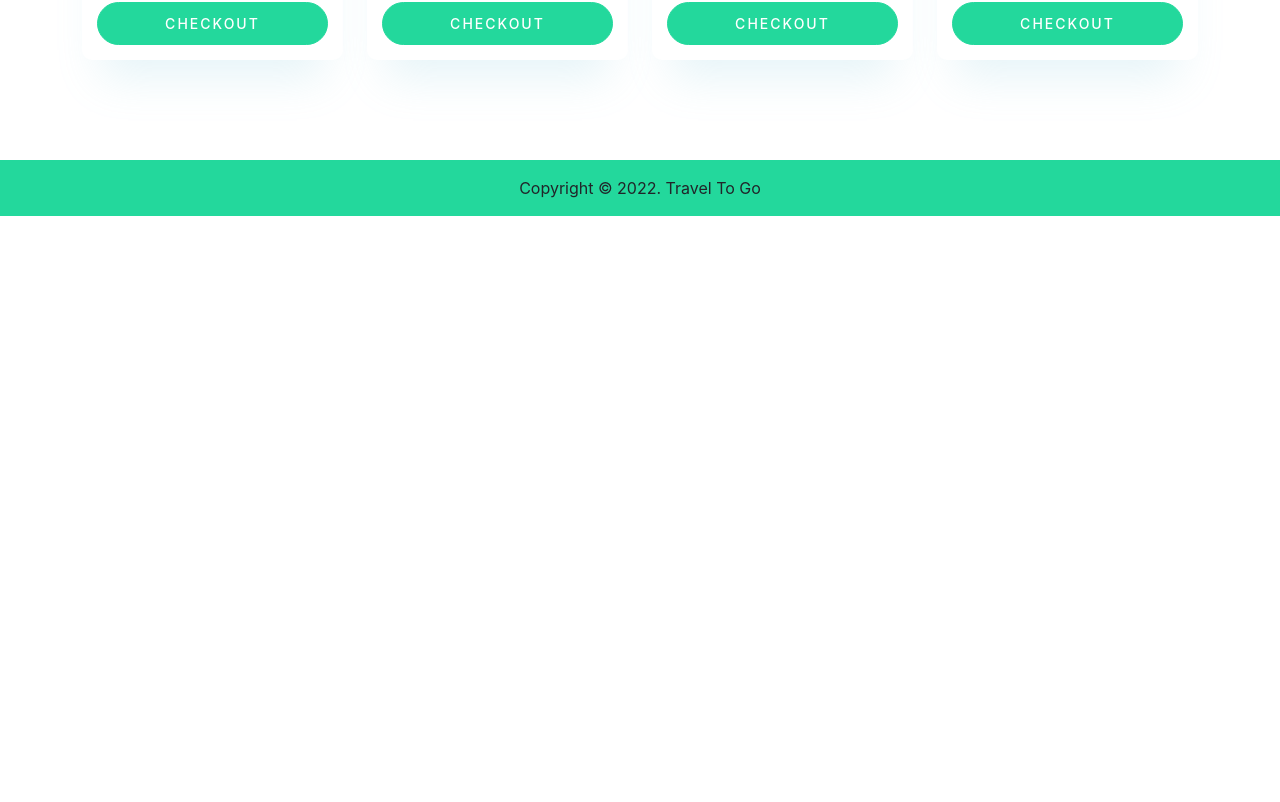
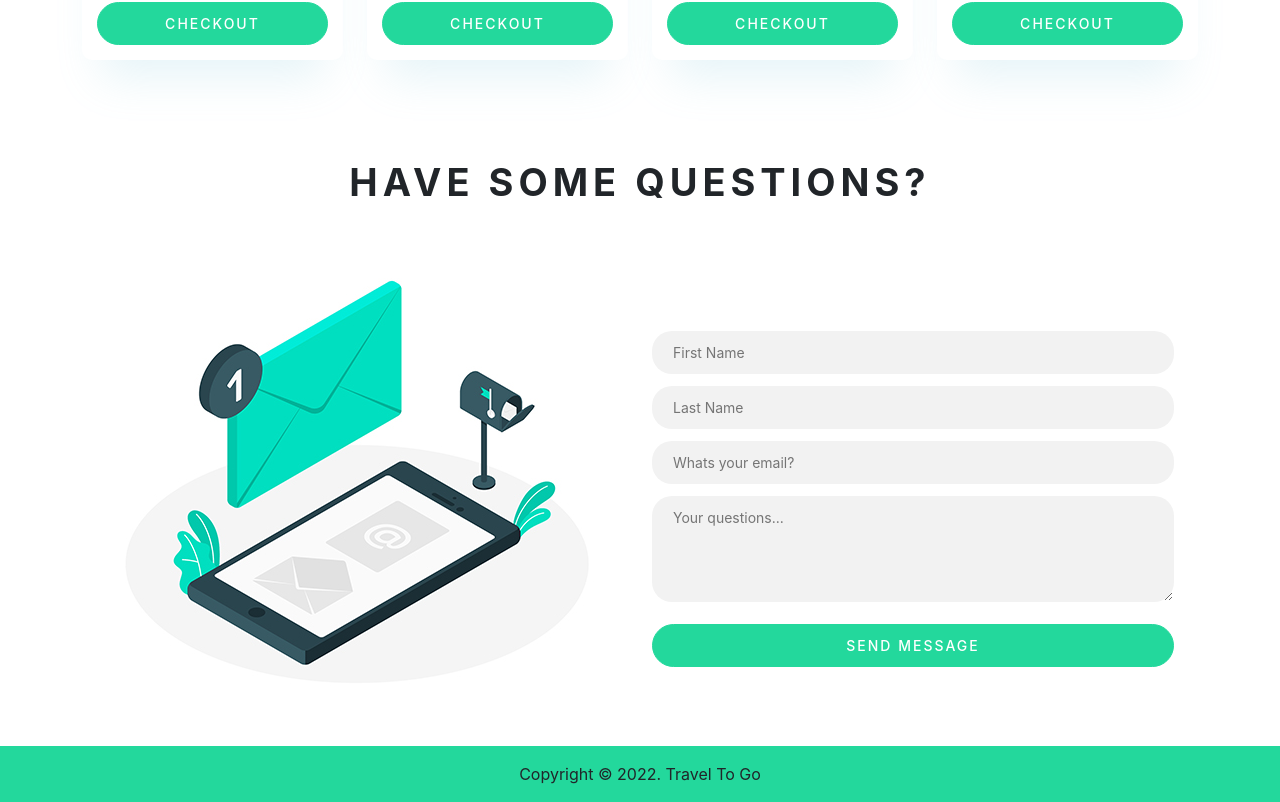
Before and after one commit to Habidhossen/Travel-To-Go, a React (Create React App) app: page / in a window 1280 px wide. Shown: the part 1125-1927 px from the top of the page. Before the commit the page ends 1341 px from the top, so only its background shows below. Built offline with nearby package versions, Linux system fonts and the light colour scheme.

Commit message:
extra section added

```diff
--- /dev/null
+++ b/src/components/ContactMe/ContactMe.css
@@ -0,0 +1,14 @@
+input,
+textarea {
+  border: 1px solid transparent;
+  background-color: #f2f2f2;
+  padding: 10px 20px;
+  margin: 6px 0;
+  border-radius: 20px;
+  font-size: 14px;
+}
+textarea:focus,
+input:focus {
+  outline: none;
+  border: 1px solid #23d89c;
+}
--- /dev/null
+++ b/src/components/ContactMe/ContactMe.js
@@ -0,0 +1,28 @@
+import React from "react";
+import image from "../../assets/images/send-msg.jpg";
+import "./ContactMe.css";
+
+const ContactMe = () => {
+  return (
+    <section className="row container mx-auto">
+      <h1 className="services-section-header">Have Some Questions?</h1>
+      <div className="col-sm-6 col-md-6 col-lg-6">
+        <img className="img-fluid" src={image} alt="" />
+      </div>
+      <div className="col-sm-6 col-md-6 col-lg-6 d-flex flex-column justify-content-center">
+        <input type="text" name="" placeholder="First Name" />
+        <input type="text" name="" placeholder="Last Name" />
+        <input type="email" name="" placeholder="Whats your email?" />
+        <textarea
+          placeholder="Your questions..."
+          name=""
+          cols="30"
+          rows="4"
+        ></textarea>
+        <button className="checkout-btn mt-3">Send Message</button>
+      </div>
+    </section>
+  );
+};
+
+export default ContactMe;
--- a/src/components/HomePage/HomePage.js
+++ b/src/components/HomePage/HomePage.js
@@ -1,5 +1,6 @@
 import React from "react";
 import banner from "../../assets/images/banner.jpg";
+import ContactMe from "../ContactMe/ContactMe";
 import Footer from "../Footer/Footer";
 import Service from "../Services/Service";
 import "./HomePage.css";
@@ -63,6 +64,8 @@ const HomePage = () => {
           </div>
         </div>
       </section>
+      {/* Contact-Me Section */}
+      <ContactMe />
       {/* Footer */}
       <Footer />
     </div>
```
Also changed, not shown: src/assets/images/send-msg.jpg (added).
